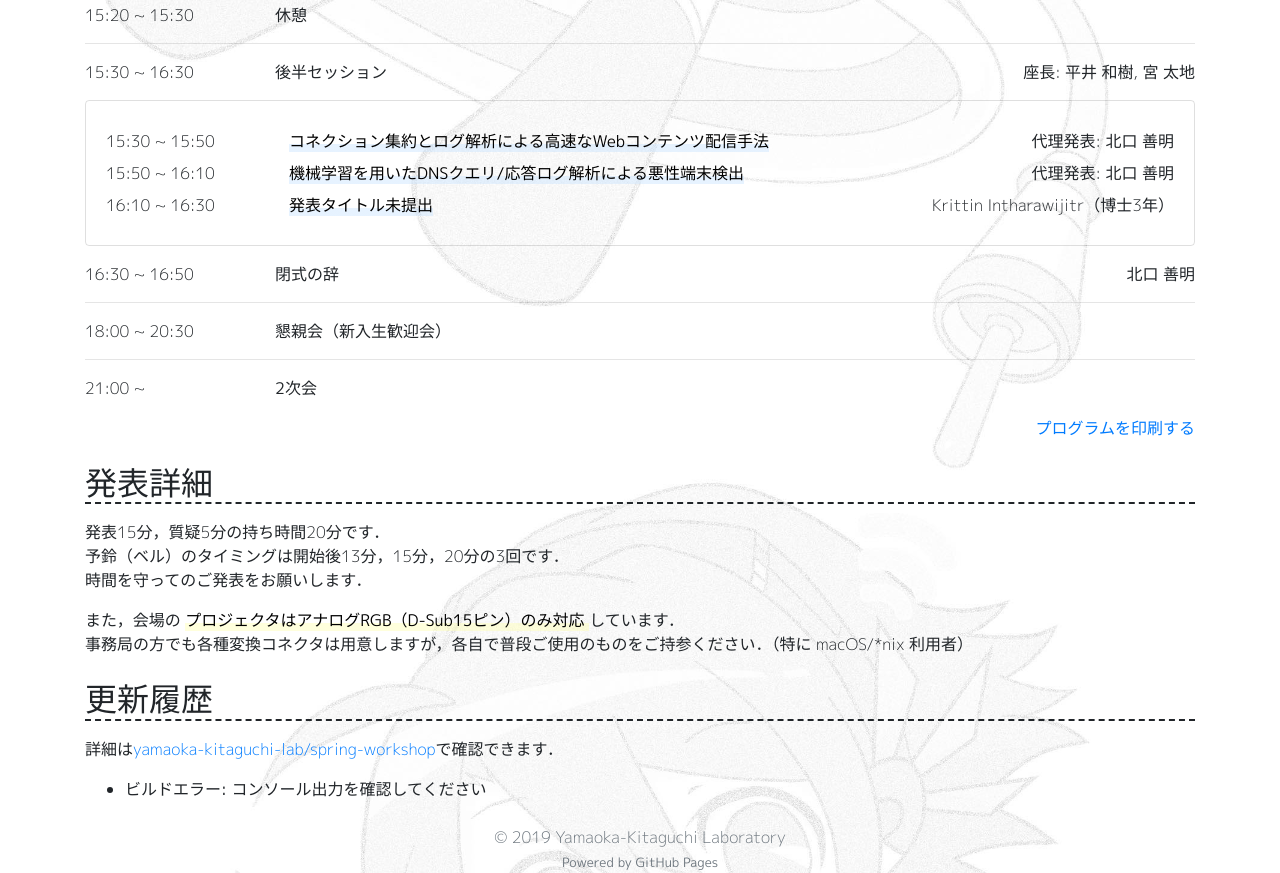
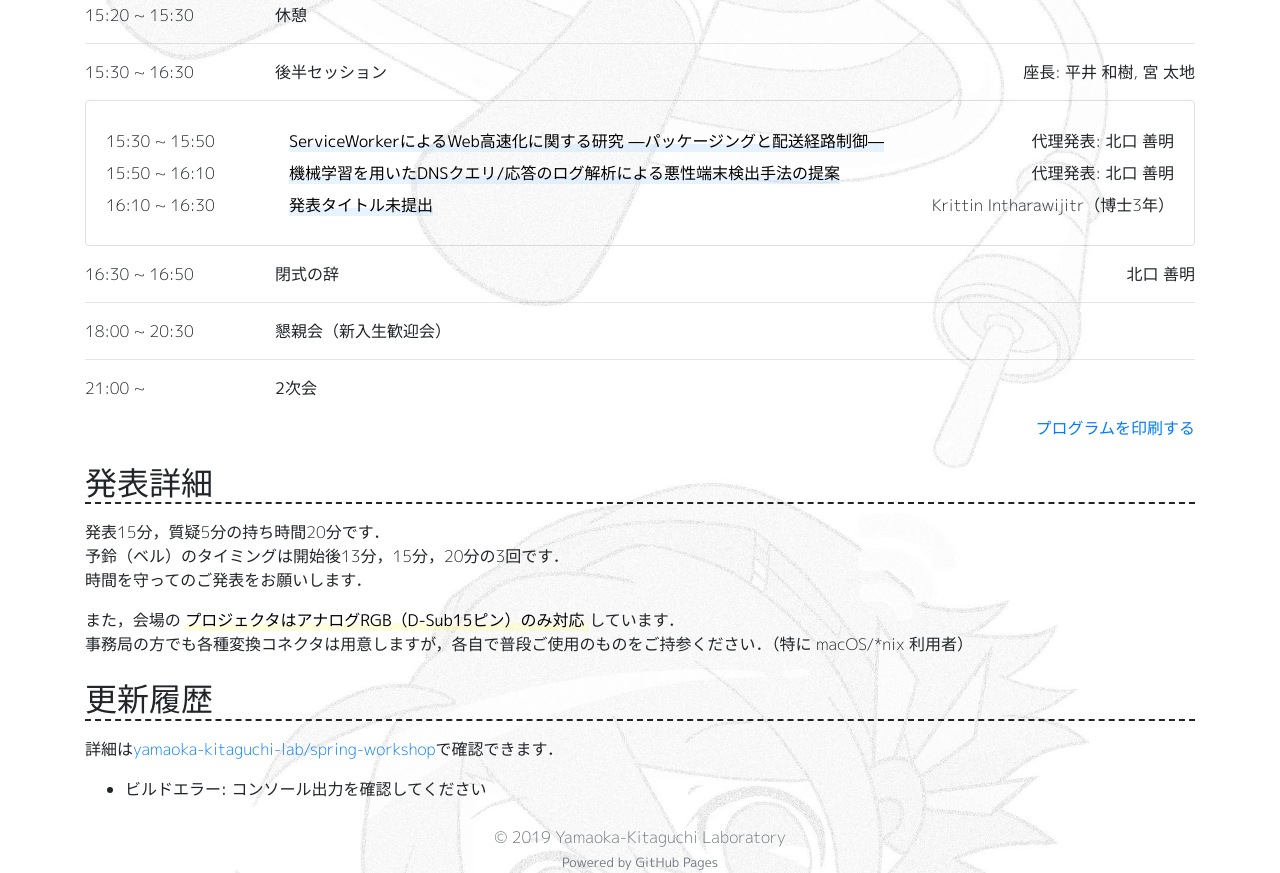
Before and after one commit to yamaoka-kitaguchi-lab/spring.workshop.net.ict.e.titech.ac.jp, a website: page spring-workshop/index.pug in a window 1280 px wide. Shown: the part 1033-1906 px from the top of the page. Drawn offline with nearby package versions, Linux system fonts and the light colour scheme; files that its build step writes are made by us from their sources; no server answers.

Commit message:
Update presentation title (#2)

```diff
--- a/spring-workshop/_config.pug
+++ b/spring-workshop/_config.pug
@@ -78,12 +78,12 @@
       session: [
         {
           time: '15:30 ~ 15:50',
-          title: 'コネクション集約とログ解析による高速なWebコンテンツ配信手法',
+          title: 'ServiceWorkerによるWeb高速化に関する研究 ―パッケージングと配送経路制御―',
           presenter: '代理発表: 北口 善明'
         },
         {
           time: '15:50 ~ 16:10',
-          title: '機械学習を用いたDNSクエリ/応答ログ解析による悪性端末検出',
+          title: '機械学習を用いたDNSクエリ/応答のログ解析による悪性端末検出手法の提案',
           presenter: '代理発表: 北口 善明'
         },
         {
```
